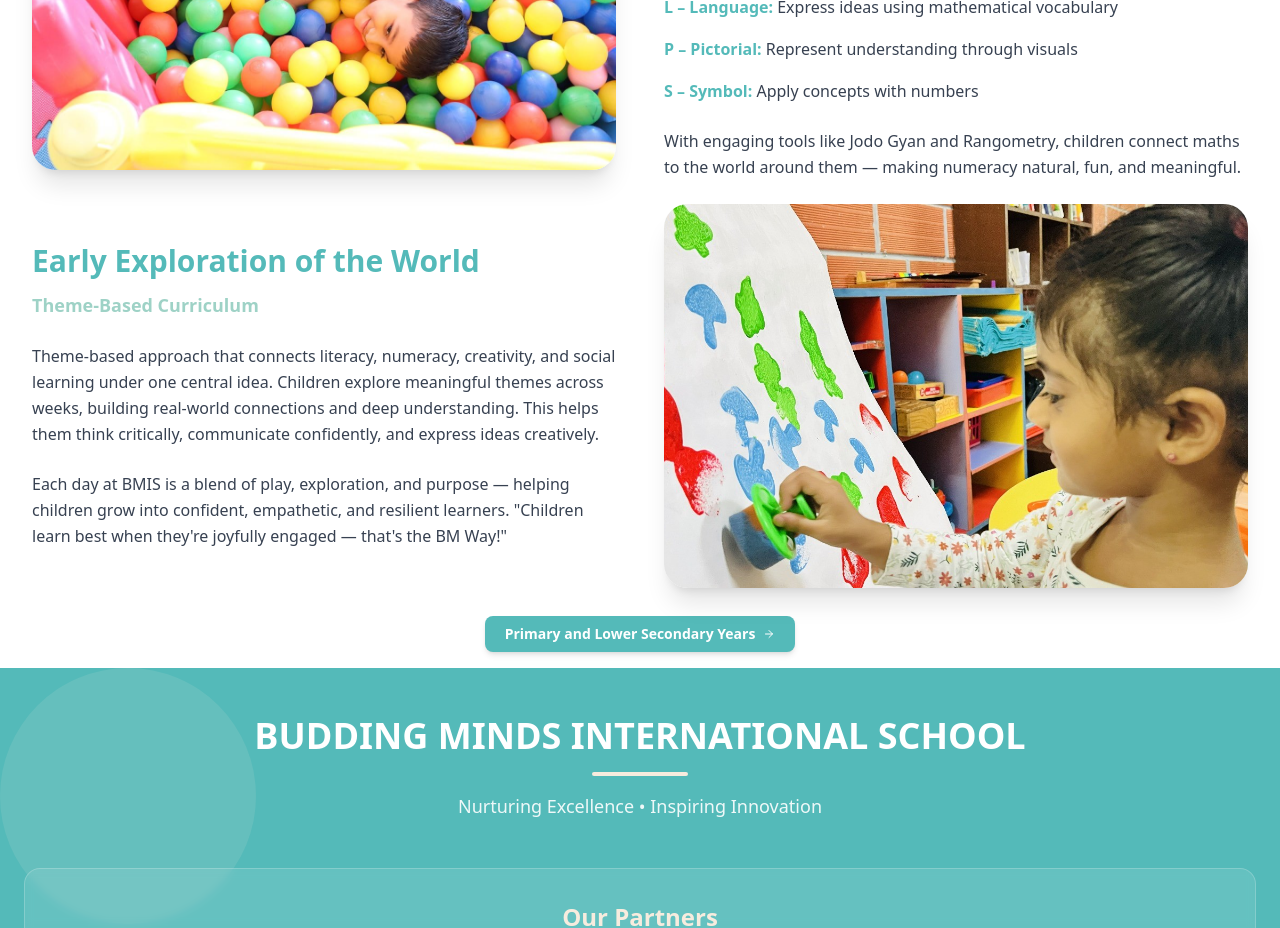
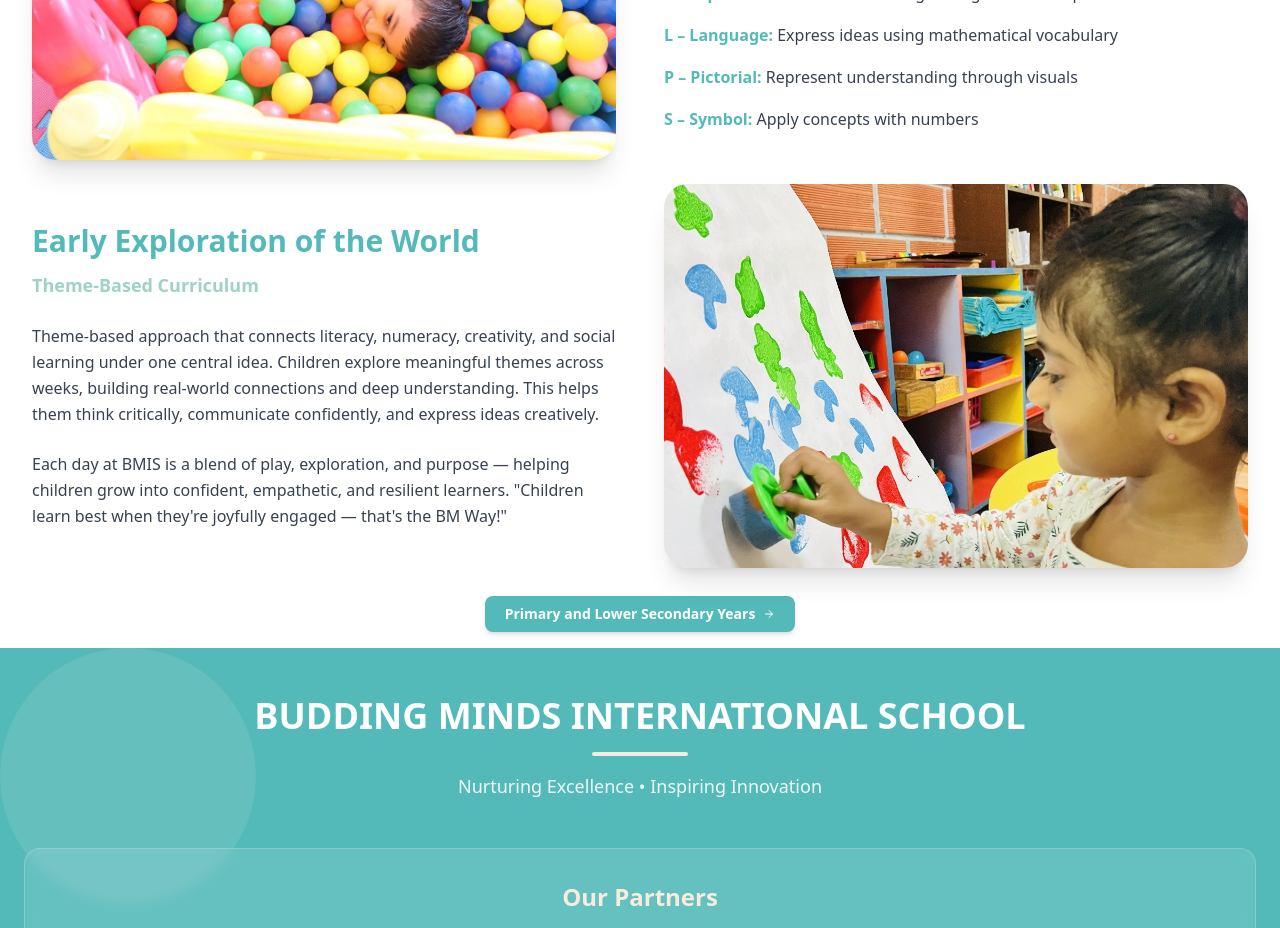
Before and after one commit to BM-Landing-Page/FrontEnd, a Next.js app: page /earlyyears in a window 1280 px wide. Shown: the part 2620-3548 px from the top of the page. Built offline with nearby package versions, Linux system fonts and the light colour scheme.

Commit message:
`Removed paragraph describing Jodo Gyan and Rangometry`

```diff
--- a/src/components/sections/Academics/earlyyears.tsx
+++ b/src/components/sections/Academics/earlyyears.tsx
@@ -439,10 +439,7 @@
                   <span className="font-bold text-[#54BAB9]">S – Symbol:</span> Apply concepts with numbers
                 </p>
               </div>
-              <p className="text-gray-700 leading-relaxed text-base">
-                With engaging tools like Jodo Gyan and Rangometry, children connect maths to the world around them —
-                making numeracy natural, fun, and meaningful.
-              </p>
+
             </div>
           </div>
         </div>
```
